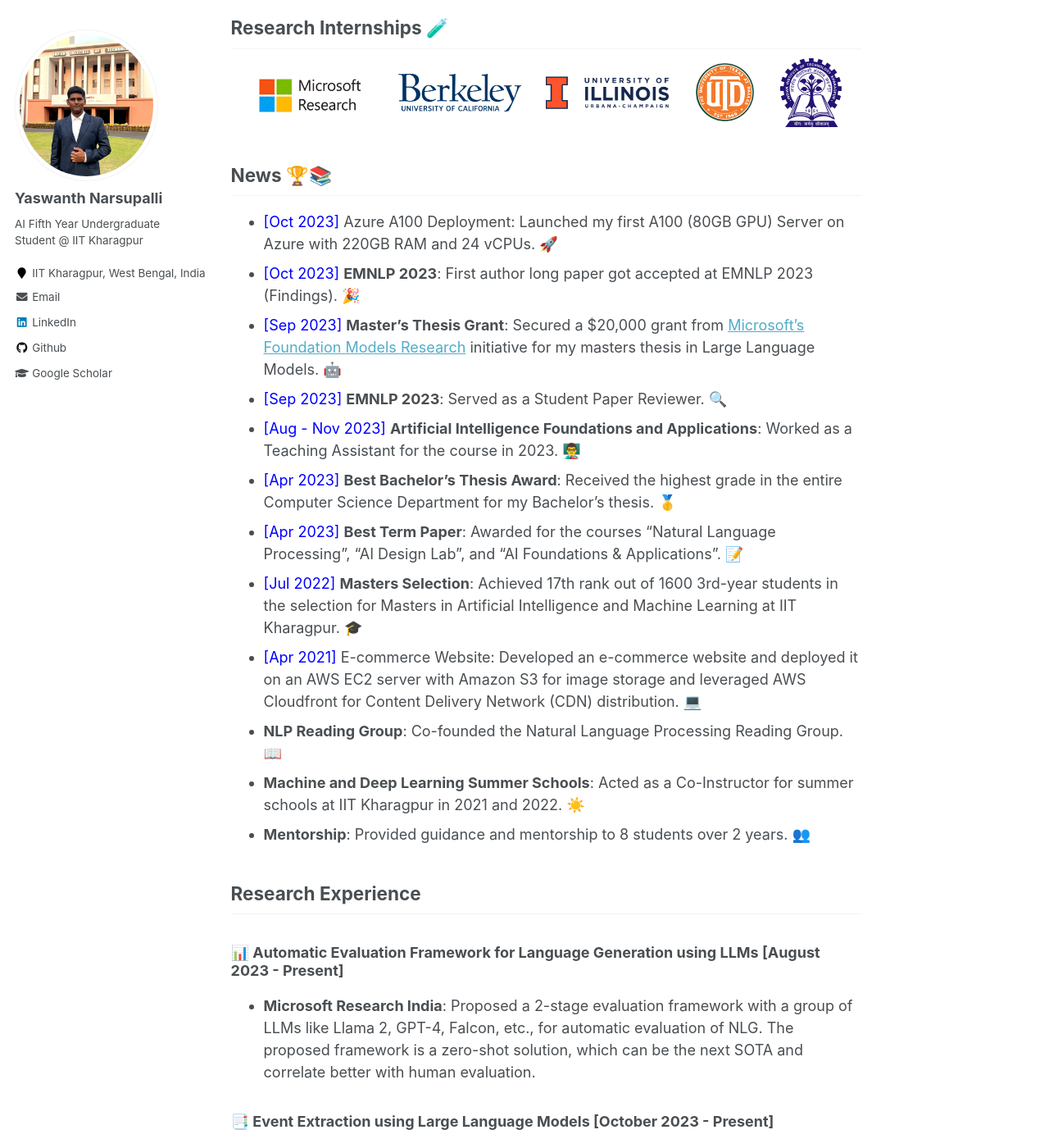
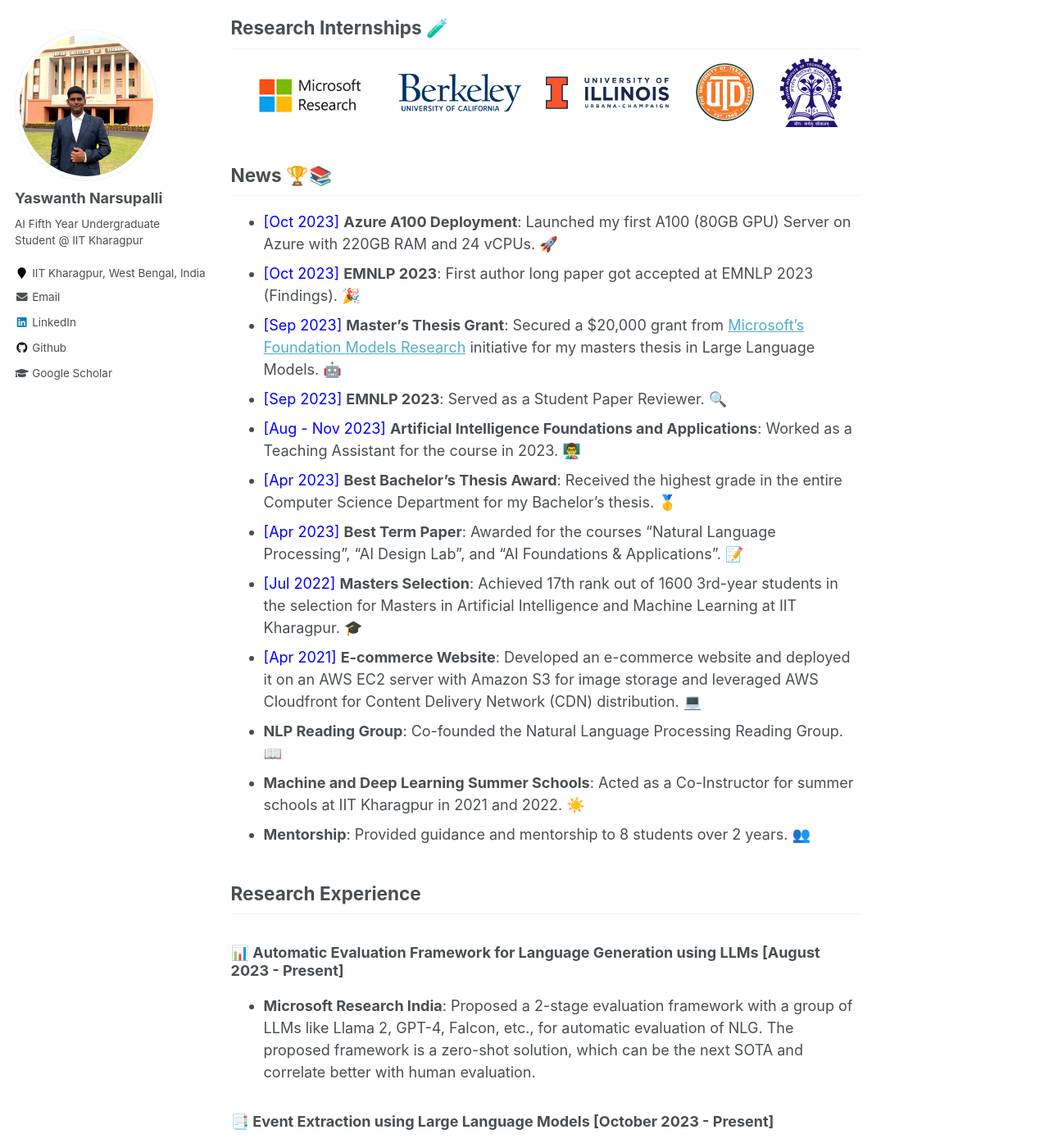
Before and after one commit to yaswanth-iitkgp/yaswanth-iitkgp.github.io, a Jekyll site: the page built from _pages/about.md, in a window 1280 px wide and 1400 px high, scrolled down 503 px. Shown: the whole window at 82% size. Built offline with Jekyll 4.4.1, drawn with Linux system fonts in a browser that asks for light colours.

```diff
--- a/_pages/about.md
+++ b/_pages/about.md
@@ -29,7 +29,7 @@ I am a Fifth-year Dual Degree Undergraduate student at the Center for Excellence
 </p>
 
 ## News 🏆📚
-- <span style="color:blue">[Oct 2023]</span> Azure A100 Deployment: Launched my first A100 (80GB GPU) Server on Azure with 220GB RAM and 24 vCPUs. 🚀
+- <span style="color:blue">[Oct 2023]</span> **Azure A100 Deployment**: Launched my first A100 (80GB GPU) Server on Azure with 220GB RAM and 24 vCPUs. 🚀
 - <span style="color:blue">[Oct 2023]</span> **EMNLP 2023**: First author long paper got accepted at EMNLP 2023 (Findings). 🎉
 - <span style="color:blue">[Sep 2023]</span> **Master's Thesis Grant**: Secured a $20,000 grant from [Microsoft's Foundation Models Research](https://www.microsoft.com/en-us/research/collaboration/accelerating-foundation-models-research/phase-ii/) initiative for my masters thesis in Large Language Models. 🤖
 - <span style="color:blue">[Sep 2023]</span> **EMNLP 2023**: Served as a Student Paper Reviewer. 🔍
@@ -37,7 +37,7 @@ I am a Fifth-year Dual Degree Undergraduate student at the Center for Excellence
 - <span style="color:blue">[Apr 2023]</span> **Best Bachelor's Thesis Award**: Received the highest grade in the entire Computer Science Department for my Bachelor's thesis. 🥇
 - <span style="color:blue">[Apr 2023]</span> **Best Term Paper**: Awarded for the courses "Natural Language Processing", "AI Design Lab", and "AI Foundations & Applications". 📝
 - <span style="color:blue">[Jul 2022]</span> **Masters Selection**: Achieved 17th rank out of 1600 3rd-year students in the selection for Masters in Artificial Intelligence and Machine Learning at IIT Kharagpur. 🎓
-- <span style="color:blue">[Apr 2021]</span> E-commerce Website: Developed an e-commerce website and deployed it on an AWS EC2 server with Amazon S3 for image storage and leveraged AWS Cloudfront for Content Delivery Network (CDN) distribution. 💻
+- <span style="color:blue">[Apr 2021]</span> **E-commerce Website**: Developed an e-commerce website and deployed it on an AWS EC2 server with Amazon S3 for image storage and leveraged AWS Cloudfront for Content Delivery Network (CDN) distribution. 💻
 - **NLP Reading Group**: Co-founded the Natural Language Processing Reading Group. 📖
 - **Machine and Deep Learning Summer Schools**: Acted as a Co-Instructor for summer schools at IIT Kharagpur in 2021 and 2022. ☀️
 - **Mentorship**: Provided guidance and mentorship to 8 students over 2 years. 👥
```
